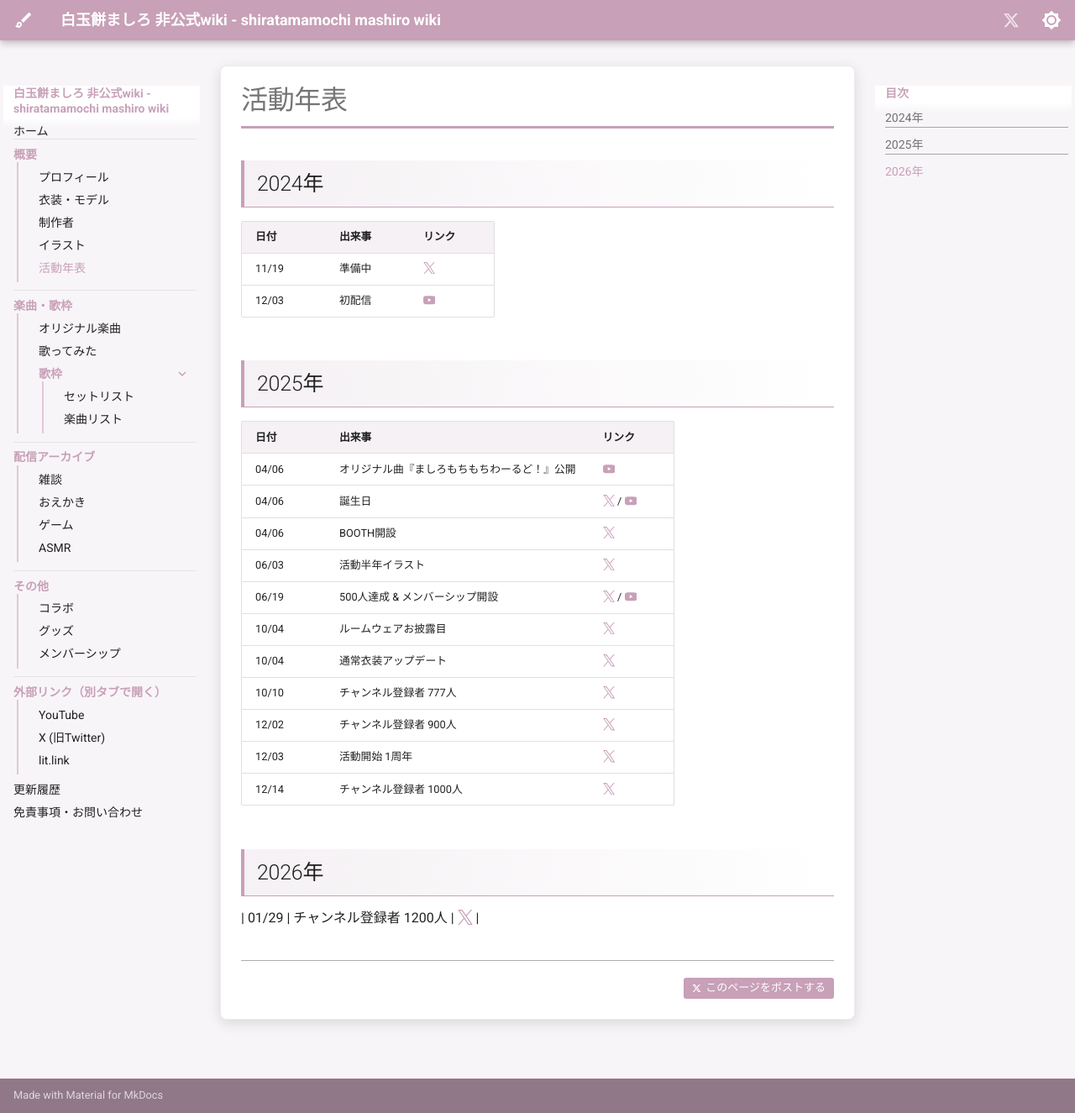
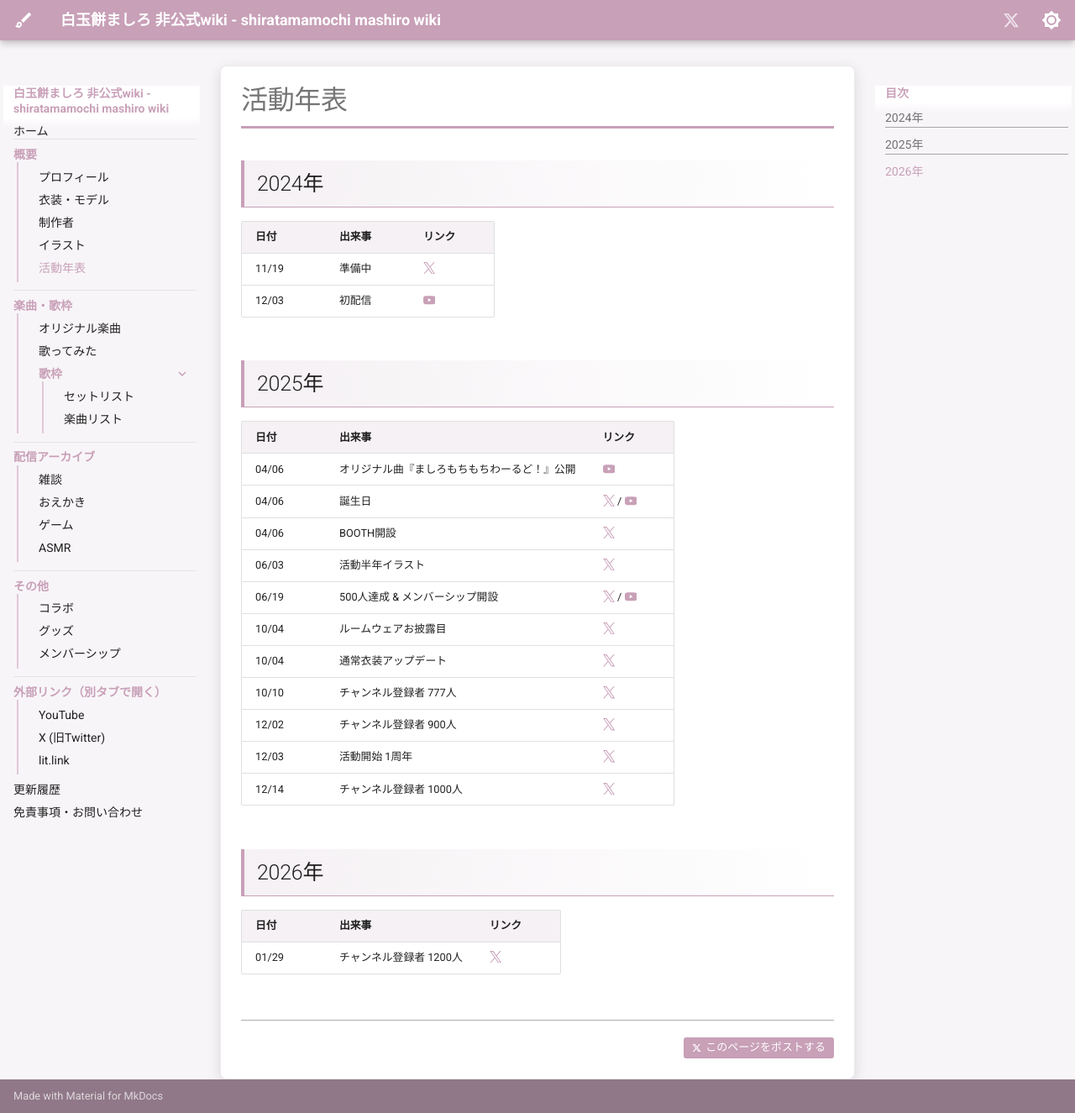
Before and after one commit to ameyamatmk/shiratamamochi-mashiro-unofficial-wiki, an MkDocs documentation site: the page built from docs/history.md, in a window 1280 px wide and 1325 px high. Shown: the whole window at 84% size. Built offline with MkDocs 1.6.1 and Material for MkDocs 9.7.7, drawn with Linux system fonts in a browser that asks for light colours; comment, search, counter and statistics services are not loaded.

Commit message:
fix: 表形式になっていなかったので修正

```diff
--- a/docs/history.md
+++ b/docs/history.md
@@ -25,4 +25,6 @@
 
 ## 2026年
 
+| 日付 | 出来事 | リンク |
+|------|--------|------|
 | 01/29 | チャンネル登録者 1200人 | [:simple-x:](https://x.com/umamochi_shiro/status/2016531516420153397) |
```
